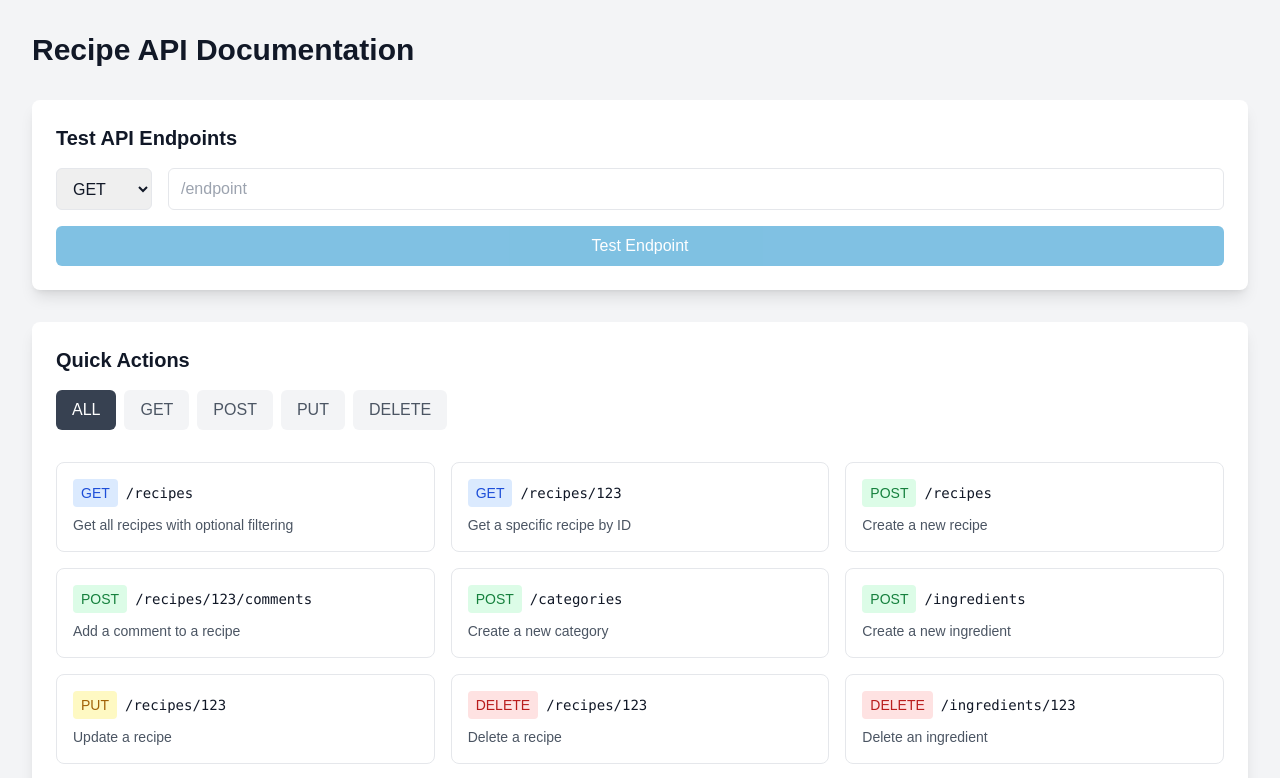
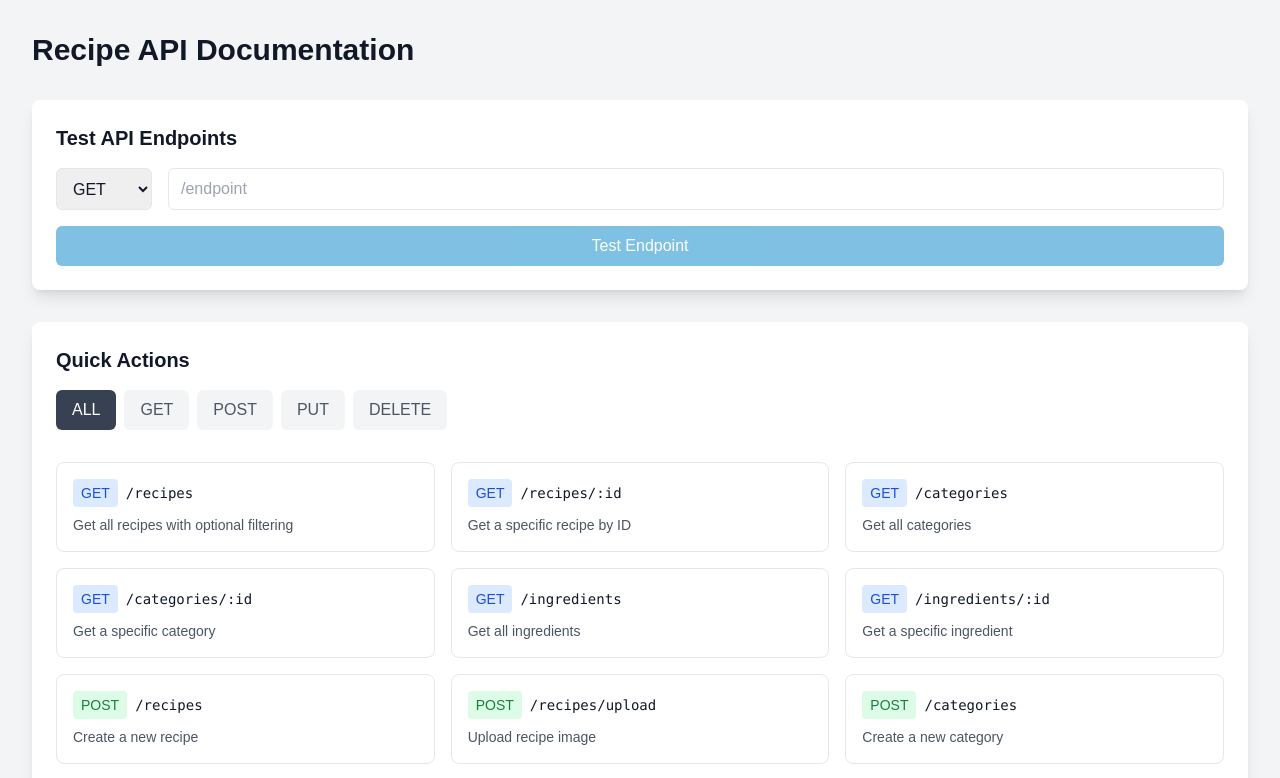
Before and after one commit to Sangeeths11/recipeBook, a Next.js app: page /api-docs in a window 1280 px wide. Shown: the top 778 px of the page. Built offline with nearby package versions, Linux system fonts and the light colour scheme.

Commit message:
Expand API documentation with comprehensive endpoint definitions and RESTful patterns

```diff
--- a/src/app/api-docs/data/endpoints.ts
+++ b/src/app/api-docs/data/endpoints.ts
@@ -1,8 +1,9 @@
 import { Endpoint } from '../components/types';
 
 export const endpoints: Endpoint[] = [
+  // Recipe endpoints
   { method: 'GET', path: '/recipes', description: 'Get all recipes with optional filtering' },
-    { method: 'GET', path: '/recipes/123', description: 'Get a specific recipe by ID' },
+  { method: 'GET', path: '/recipes/:id', description: 'Get a specific recipe by ID' },
   { method: 'POST', path: '/recipes', description: 'Create a new recipe', exampleBody: JSON.stringify({
     title: "New Recipe",
     description: "Description",
@@ -14,7 +15,7 @@ export const endpoints: Endpoint[] = [
     ],
     instructions: "Step by step instructions"
   }, null, 2) },
-    { method: 'PUT', path: '/recipes/123', description: 'Update a recipe', exampleBody: JSON.stringify({
+  { method: 'PUT', path: '/recipes/:id', description: 'Update a recipe', exampleBody: JSON.stringify({
     title: "Updated Recipe",
     description: "Updated description",
     preparationTime: 45,
@@ -25,20 +26,41 @@ export const endpoints: Endpoint[] = [
     ],
     instructions: "Updated step by step instructions"
   }, null, 2) },
-    { method: 'DELETE', path: '/recipes/123', description: 'Delete a recipe' },
-    { method: 'POST', path: '/recipes/123/comments', description: 'Add a comment to a recipe', exampleBody: JSON.stringify({
-      text: "Great recipe!",
-      authorName: "John Doe",
-      rating: 5
-    }, null, 2) },
+  { method: 'DELETE', path: '/recipes/:id', description: 'Delete a recipe' },
+  { method: 'POST', path: '/recipes/upload', description: 'Upload recipe image', exampleBody: "Form Data: { image: File, recipeId: string }" },
+
+  // Category endpoints
+  { method: 'GET', path: '/categories', description: 'Get all categories' },
+  { method: 'GET', path: '/categories/:id', description: 'Get a specific category' },
   { method: 'POST', path: '/categories', description: 'Create a new category', exampleBody: JSON.stringify({
     name: "New Category",
     description: "Category description"
   }, null, 2) },
-    { method: 'DELETE', path: '/ingredients/123', description: 'Delete an ingredient' },
+  { method: 'PUT', path: '/categories/:id', description: 'Update a category', exampleBody: JSON.stringify({
+    name: "Updated Category",
+    description: "Updated description"
+  }, null, 2) },
+  { method: 'DELETE', path: '/categories/:id', description: 'Delete a category' },
+
+  // Ingredient endpoints
+  { method: 'GET', path: '/ingredients', description: 'Get all ingredients' },
+  { method: 'GET', path: '/ingredients/:id', description: 'Get a specific ingredient' },
   { method: 'POST', path: '/ingredients', description: 'Create a new ingredient', exampleBody: JSON.stringify({
     name: "New Ingredient",
     defaultUnit: "g",
     description: "Ingredient description"
+  }, null, 2) },
+  { method: 'PUT', path: '/ingredients/:id', description: 'Update an ingredient', exampleBody: JSON.stringify({
+    name: "Updated Ingredient",
+    defaultUnit: "g",
+    description: "Updated description"
+  }, null, 2) },
+  { method: 'DELETE', path: '/ingredients/:id', description: 'Delete an ingredient' },
+
+  // Comment endpoints
+  { method: 'POST', path: '/recipes/:id/comments', description: 'Add a comment to a recipe', exampleBody: JSON.stringify({
+    text: "Great recipe!",
+    authorName: "John Doe",
+    rating: 5
   }, null, 2) }
 ];
```
Lines whose indentation alone changed are shown as unchanged.
